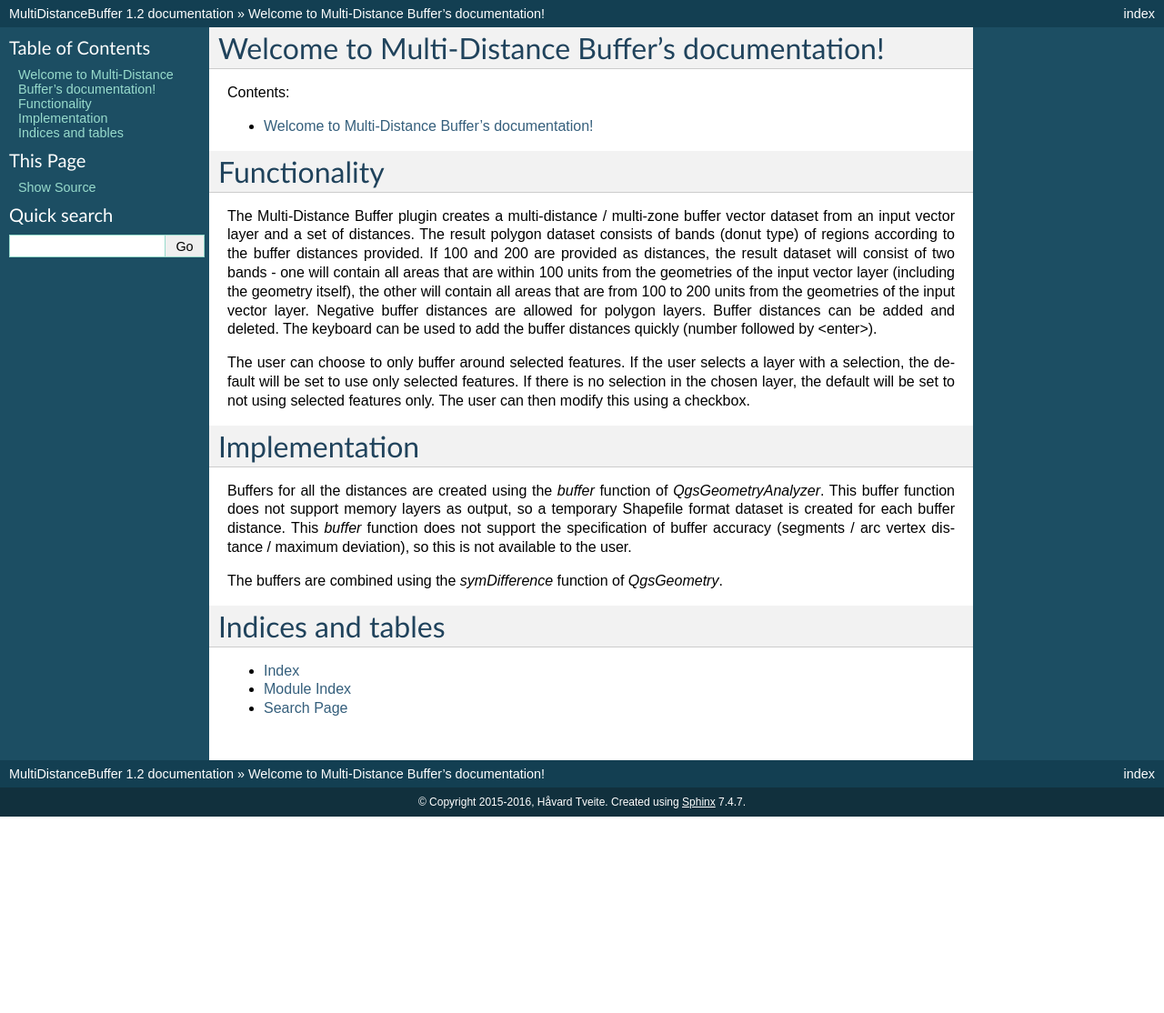
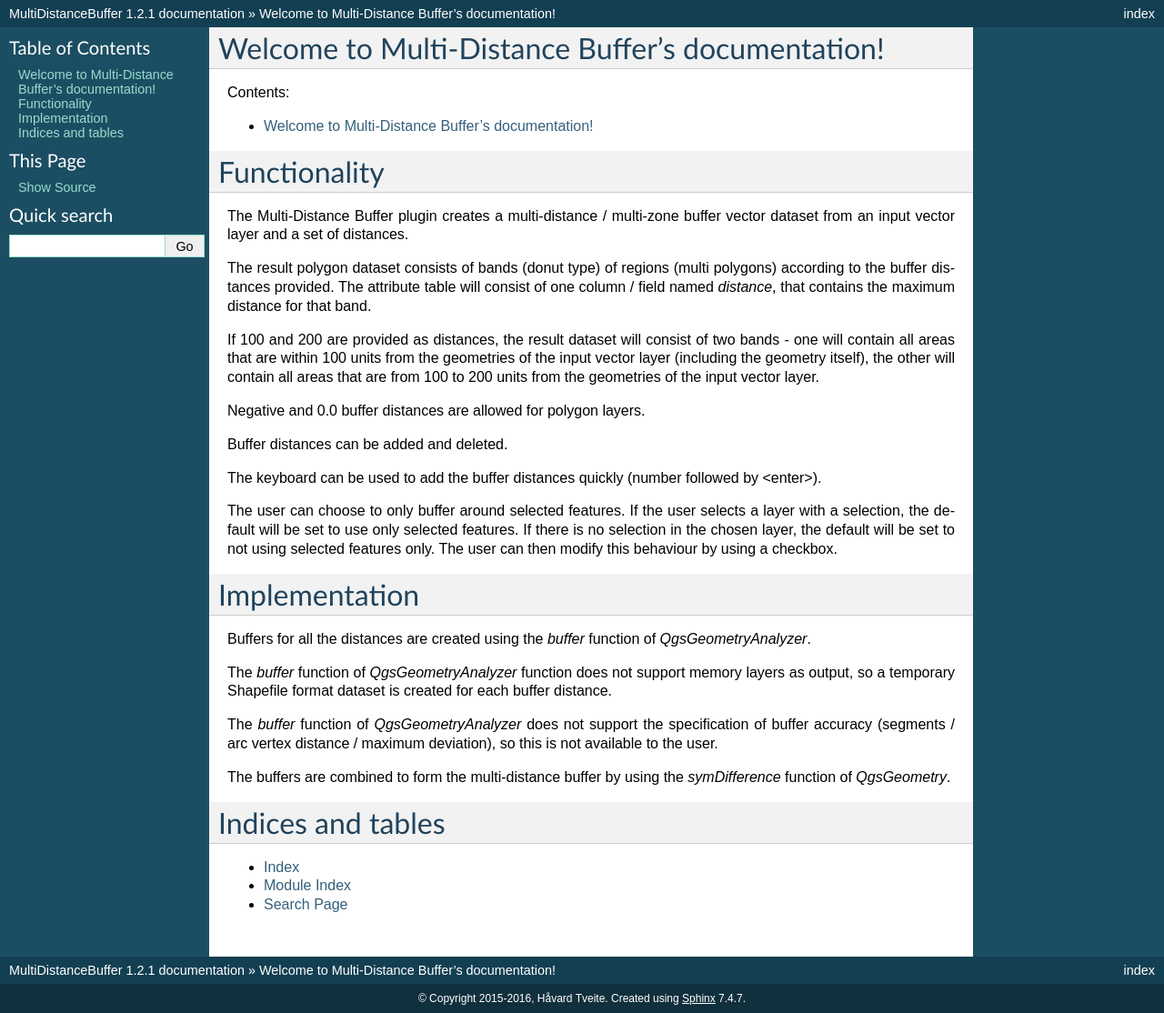
Before and after one commit to havatv/qgismultidistancebufferplugin, a Sphinx documentation site: the page built from help/source/index.rst, in a window 1280 px wide. Shown: the whole page at 91% size. Built offline with Sphinx 7.4.7, drawn with Linux system fonts in a browser that asks for light colours; formulas are drawn with MathJax 3; before the commit the page ends 900 px from its top, so only the background shows below that.

```diff
--- a/MultiDistanceBuffer.py
+++ b/MultiDistanceBuffer.py
@@ -110,6 +110,10 @@
         layerslist = []
         for id in layers.keys():
             if layers[id].type() == QgsMapLayer.VectorLayer:
+                if not layers[id].isValid():
+                    QMessageBox.information(None,
+                        self.tr('Information'),
+                        'Layer ' + layers[id].name() + ' is not valid')
                 if layers[id].wkbType() != QGis.WKBNoGeometry:
                     layerslist.append((layers[id].name(), id))
         if len(layerslist) == 0 or len(layers) == 0:
--- a/help/source/conf.py
+++ b/help/source/conf.py
@@ -48,9 +48,9 @@
 # built documents.
 #
 # The short X.Y version.
-version = '1.2'
+version = '1.2.1'
 # The full version, including alpha/beta/rc tags.
-release = '1.2'
+release = '1.2.1'
 
 # The language for content autogenerated by Sphinx. Refer to documentation
 # for a list of supported languages.
--- a/help/source/index.rst
+++ b/help/source/index.rst
@@ -19,15 +19,23 @@
 The Multi-Distance Buffer plugin creates a multi-distance /
 multi-zone buffer vector dataset from an input vector layer and a set
 of distances.
+
 The result polygon dataset consists of bands (donut type) of regions
-according to the buffer distances provided.
+(multi polygons) according to the buffer distances provided.
+The attribute table will consist of one column / field named
+*distance*, that contains the maximum distance for that band.
+
+
 If 100 and 200 are provided as distances, the result dataset will
 consist of two bands - one will contain all areas that are within
 100 units from the geometries of the input vector layer (including
 the geometry itself), the other will contain all areas that are from
 100 to 200 units from the geometries of the input vector layer.
-Negative buffer distances are allowed for polygon layers.
+
+Negative and 0.0 buffer distances are allowed for polygon layers.
+
 Buffer distances can be added and deleted.
+
 The keyboard can be used to add the buffer distances quickly (number
 followed by <enter>).
 
@@ -36,22 +44,24 @@
 set to use only selected features.
 If there is no selection in the chosen layer, the default will be
 set to not using selected features only.
-The user can then modify this using a checkbox.
+The user can then modify this behaviour by using a checkbox.
 
 Implementation
 ==================
 
 Buffers for all the distances are created using the *buffer*
 function of *QgsGeometryAnalyzer*.
-This buffer function does not support memory layers as output, so
-a temporary Shapefile format dataset is created for each buffer
-distance.
-This *buffer* function does not support the specification of buffer
-accuracy (segments / arc vertex distance / maximum deviation), so
-this is not available to the user.
 
-The buffers are combined using the *symDifference* function of
-*QgsGeometry*.
+The *buffer* function of *QgsGeometryAnalyzer* function does not
+support memory layers as output, so a temporary Shapefile format
+dataset is created for each buffer distance.
+
+The *buffer* function of *QgsGeometryAnalyzer* does not support the
+specification of buffer accuracy (segments / arc vertex distance /
+maximum deviation), so this is not available to the user.
+
+The buffers are combined to form the multi-distance buffer by using
+the *symDifference* function of *QgsGeometry*.
 
 
 Indices and tables
--- a/metadata.txt
+++ b/metadata.txt
@@ -1,13 +1,15 @@
 [general]
 name=Multi-distance buffer
-version=1.2
+version=1.2.1
 qgisMinimumVersion=2.0
 qgisMaximumVersion=2.20
 description=Create multiple distance buffers
 author=Håvard Tveite, NMBU
 email=havard.tveite@nmbu.no
 about=The Multi-Distance Buffer plugin creates a multi-distance buffer vector dataset from an input vector layer and a set of distances. The result dataset consists of bands (donut type) of regions according to the buffer distances provided. If 100 and 200 are provided as distances, the result dataset will consist of two bands - one will contain all areas that are within 100 units from the geometries of the input vector layer, the other will contain all areas that are from 100 to 200 units from the geometries of the input vector layer.  The user can choose to only buffer around selected features.  Negative buffer distances are allowed for polygon layers.
-changelog=1.2 (2016-11)
+changelog=1.2.1 (2016-11)
+    - allow 0.0 buffer size for polygons
+    1.2 (2016-11)
     - update to "new style" signals and connections
     - selected features enhancements
     1.1
```
Also changed, not shown: MultiDistanceBuffer_engine.py (+9 -3 lines), MultiDistanceBuffer_gui.py (+17 -5 lines).
